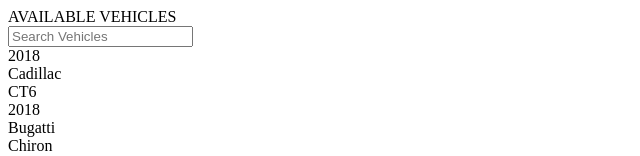
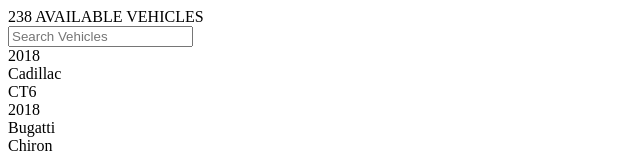
Before and after one commit to joshxcho/car-finder, a React app: page / in a window 1280 px wide. Shown: the top 156 px of the page, without its empty margins (0-640 px from the left). Built offline with nearby package versions, Linux system fonts and the light colour scheme; the HTML template or start-up script is replaced by a standard one.

Commit message:
Refactor Header to dynamically display the number of cars available

```diff
--- a/react-client/src/components/App.jsx
+++ b/react-client/src/components/App.jsx
@@ -51,7 +51,7 @@ class App extends Component {
     const { cars } = this.state;
     return (
       <div>
-        <Header />
+        <Header vehicles={cars} />
         <SearchBar search={this.handleSearch} />
         <VehicleList vehicles={cars} />
       </div>
--- a/react-client/src/components/Header.jsx
+++ b/react-client/src/components/Header.jsx
@@ -1,7 +1,9 @@
 import React from 'react';
 
-const Header = () => (
+const Header = ({ vehicles }) => (
   <div className="header">
+    {vehicles.length}
+    {' '}
 AVAILABLE VEHICLES
   </div>
 );
```
